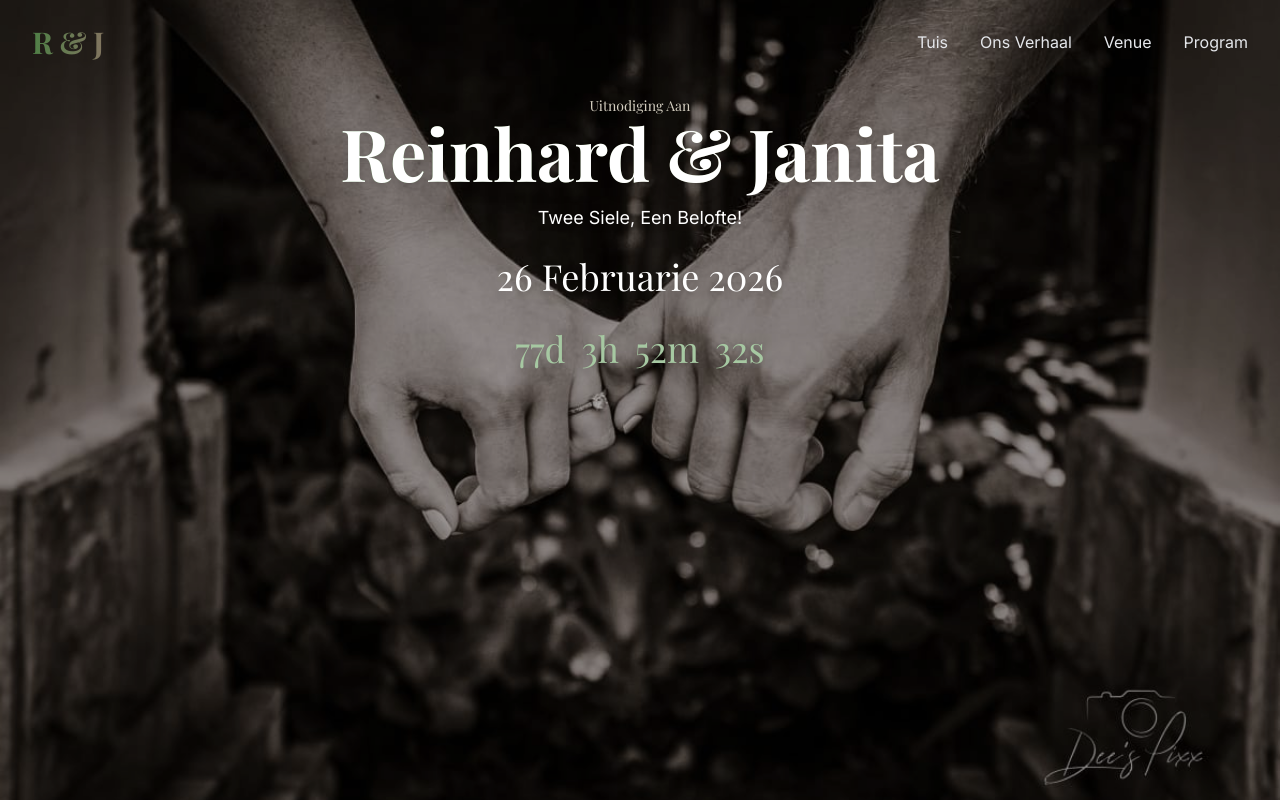
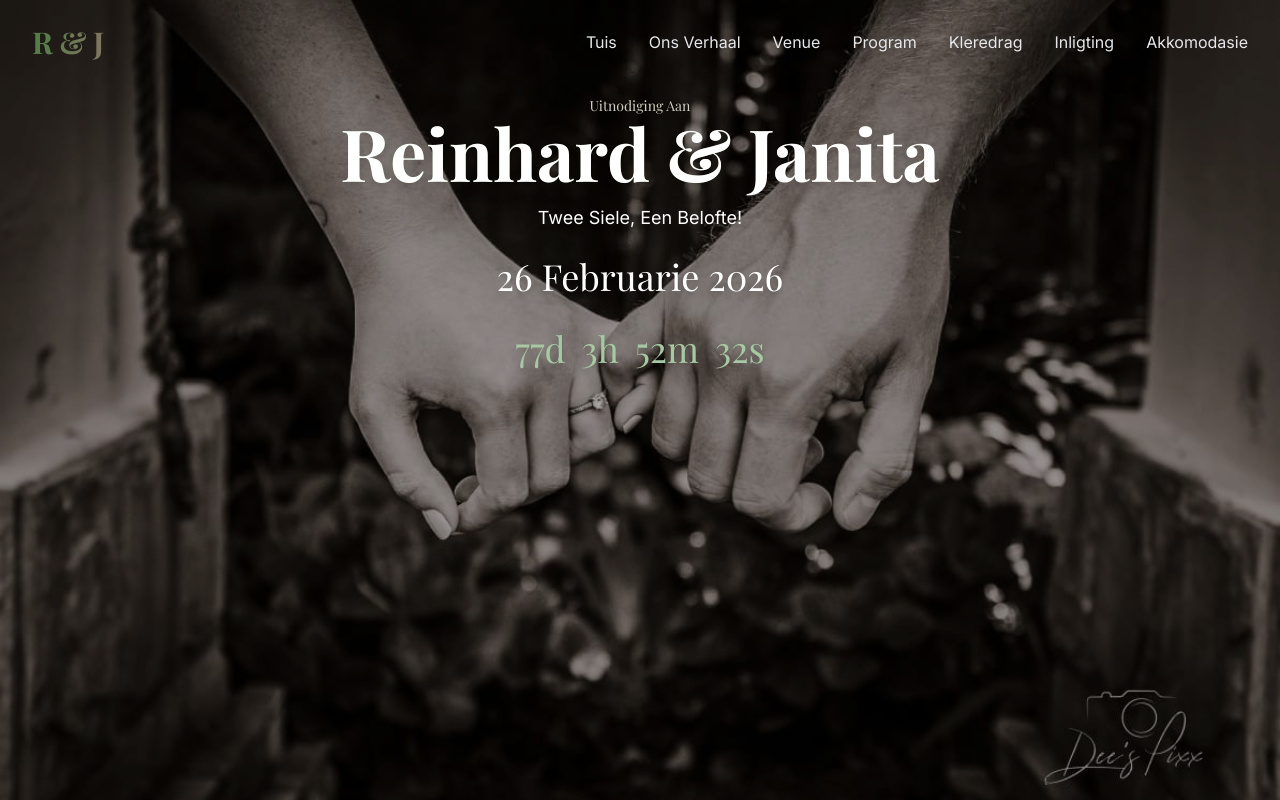
Before and after one commit to Reinhard2001/r---j-wedding, a React (Vite) app: page / in a window 1280 px wide. Shown: the top 800 px of the page. Built offline with nearby package versions, Linux system fonts and the light colour scheme.

Commit message:
Add navigation items

```diff
--- a/src/components/molecules/Navigation.tsx
+++ b/src/components/molecules/Navigation.tsx
@@ -18,6 +18,9 @@ export const Navigation: React.FC = () => {
     { name: 'Ons Verhaal', href: '/#story' },
     { name: 'Venue', href: '/#venue' },
     { name: 'Program', href: '/#schedule' },
+    { name: 'Kleredrag', href: '/#dress-code' },
+    { name: 'Inligting', href: '/#info' },
+    { name: 'Akkomodasie', href: '/#accomodation' },
   ];
 
   return (
--- a/src/pages/HomePage.tsx
+++ b/src/pages/HomePage.tsx
@@ -60,7 +60,7 @@ export const HomePage: React.FC = () => {
         <InfoSection />
       </section>
 
-      <section id="info" className="scroll-mt-20">
+      <section id="accomodation" className="scroll-mt-20">
         <AccomdationSection />
       </section>
 
```
